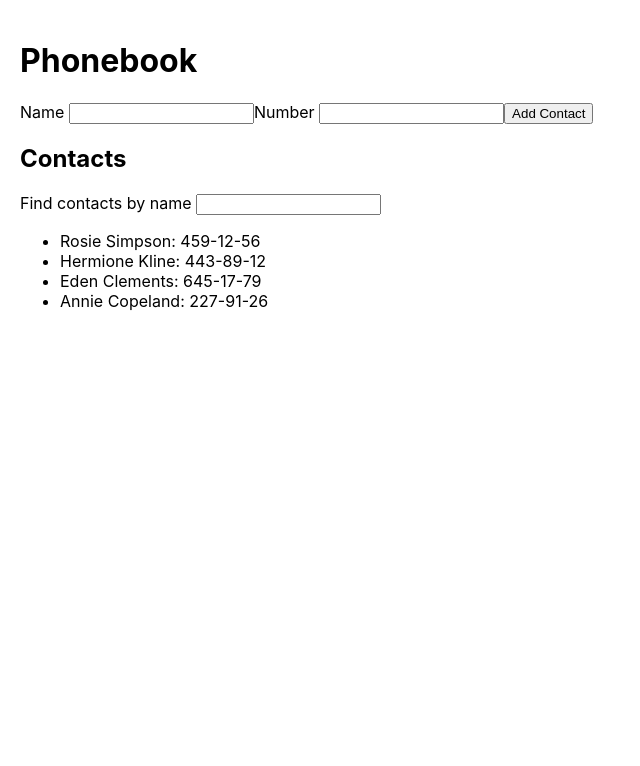
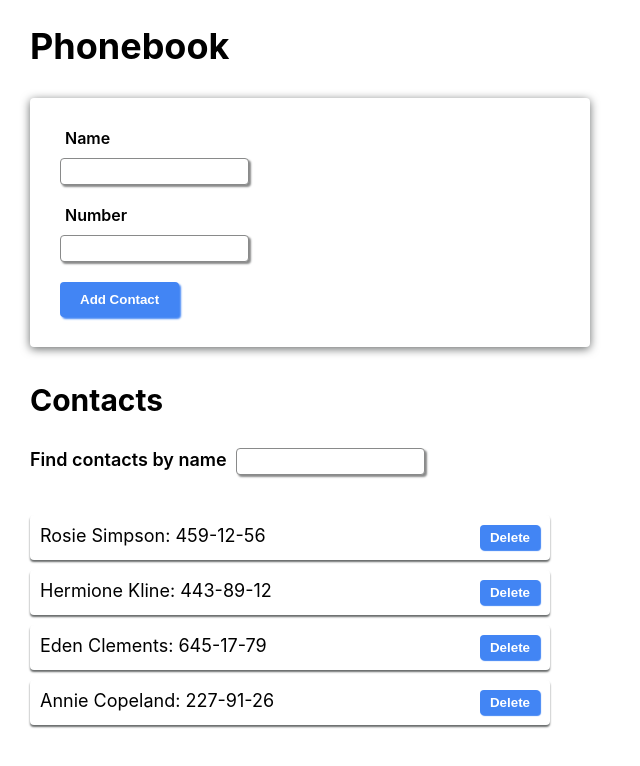
Before and after one commit to YuliiaBoikoGit/goit-react-hw-02-phonebook, a React (Create React App) app: page / in a window 1280 px wide. Shown: the top 766 px of the page, without its empty margins (0-640 px from the left). Built offline with nearby package versions, Linux system fonts and the light colour scheme.

Commit message:
Added styles

```diff
--- a/src/components/App/App.jsx
+++ b/src/components/App/App.jsx
@@ -1,6 +1,6 @@
 import React from "react";
 import { nanoid } from "nanoid";
-import { Container } from "./App.styled";
+import { Container, PageTitle, Title } from "./App.styled";
 import { ContactForm } from "components/Contact Form/ContactForm";
 import { ContactList } from "components/Contact List/ContactList";
 import { Filter } from "components/Filter/Filter";
@@ -17,6 +17,11 @@ export class App extends React.Component {
   };
 
   formSubmitHandler = data => {
+    const existingContact = this.state.contacts.map(contact => contact.name).includes(data.name);
+
+    if (existingContact) {
+      alert(`${data.name} is already in contacts`);
+    } else {
       const contact = {
         name: data.name,
         number: data.number,
@@ -26,6 +31,7 @@ export class App extends React.Component {
       this.setState(prevState => ({
         contacts: [contact, ...prevState.contacts]
       }));
+    };
   };
 
   handleFIlterChange = event => {
@@ -39,18 +45,24 @@ export class App extends React.Component {
     return contacts.filter(contact => contact.name.toLowerCase().includes(normalizedFilter));
   };
 
+  deleteContact = contactID => {
+    this.setState(prevState => ({
+      contacts: prevState.contacts.filter(contact => contact.id !== contactID),
+    }));
+  };
+
   render() {
     const { filter } = this.state;
     const filteredContacts = this.getFilteredContacts();
 
     return (
       <Container>
-        <h1>Phonebook</h1>
+        <PageTitle>Phonebook</PageTitle>
         <ContactForm onSubmit={this.formSubmitHandler} />
 
-        <h2>Contacts</h2>
+        <Title>Contacts</Title>
         <Filter value={filter} onChange={this.handleFIlterChange} />
-        <ContactList contacts={filteredContacts} />
+        <ContactList contacts={filteredContacts} onDeleteContact={this.deleteContact} />
       </Container>
     );
   };
--- a/src/components/App/App.styled.jsx
+++ b/src/components/App/App.styled.jsx
@@ -1,5 +1,17 @@
 import styled from '@emotion/styled';
 
 export const Container = styled.div`
-    padding: 20px;
+    padding: 24px 30px;
 `;
+
+export const PageTitle = styled.h1`
+    margin: 0;
+    margin-bottom: 30px;
+    font-size: 36px;
+`;
+
+export const Title = styled.h2`
+    margin: 0;
+    margin-bottom: 30px;
+    font-size: 30px;
+`;
--- a/src/components/Contact Form/ContactForm.jsx
+++ b/src/components/Contact Form/ContactForm.jsx
@@ -1,6 +1,5 @@
 import React from 'react';
-import { nanoid } from "nanoid";
-// import { Form } from "./ContactForm.styled";
+import { Form, Input, Label, Button } from "./ContactForm.styled";
 
 export class ContactForm extends React.Component {
     state = {
@@ -26,38 +25,33 @@ export class ContactForm extends React.Component {
         this.setState({ name: '', number: '' });
     };
 
-    nameInputId = nanoid();
-    telInputID = nanoid();
-
     render() {
         return (
-            <form onSubmit={this.handleSubmitForm}>
-                <label htmlFor={this.nameInputId}>
-                    Name <input
+            <Form onSubmit={this.handleSubmitForm}>
+                <Label>
+                    Name <Input
                         type="text"
                         name="name"
-                        id={this.nameInputId}
                         pattern="^[a-zA-Zа-яА-Я]+(([' -][a-zA-Zа-яА-Я ])?[a-zA-Zа-яА-Я]*)*$"
                         title="Name may contain only letters, apostrophe, dash and spaces. For example Adrian, Jacob Mercer, Charles de Batz de Castelmore d'Artagnan"
                         required
                         value={this.state.name}
                         onChange={this.handleInputChange}
                     />
-                </label>
-                <label htmlFor={this.telInputID}>
-                    Number <input
+                </Label>
+                <Label>
+                    Number <Input
                         type="tel"
                         name="number"
-                        id={this.telInputID}
                         pattern="\+?\d{1,4}?[-.\s]?\(?\d{1,3}?\)?[-.\s]?\d{1,4}[-.\s]?\d{1,4}[-.\s]?\d{1,9}"
                         title="Phone number must be digits and can contain spaces, dashes, parentheses and can start with +"
                         required
                         value={this.state.number}
                         onChange={this.handleInputChange}
                     />
-                </label>
-                <button type="submit">Add Contact</button>
-            </form>
+                </Label>
+                <Button type="submit">Add Contact</Button>
+            </Form>
         );
     };
 };
--- a/src/components/Contact Form/ContactForm.styled.jsx
+++ b/src/components/Contact Form/ContactForm.styled.jsx
@@ -1,5 +1,37 @@
 import styled from '@emotion/styled';
 
 export const Form = styled.div`
-    padding: 20px;
+    padding: 30px;
+    margin-bottom: 35px;
+    width: 500px;
+    border-radius: 4px;
+    box-shadow: ${props => `0 2px 10px ${props.theme.colors.gray}`};
 `;
+
+export const Input = styled.input`
+    display: block;
+    margin-top: 10px;
+    margin-bottom: 20px;
+    padding: 5px;
+    outline: none;
+    border-radius: 4px;
+    border: ${props => `1px solid ${props.theme.colors.lighGray}`};
+    box-shadow: ${props => `2px 2px 2px ${props.theme.colors.lighGray}`};
+`;
+
+export const Label = styled.label`
+    padding-left: 5px;
+    font-weight: 600;
+`;
+
+export const Button = styled.button`
+    padding: 10px 20px;
+    outline: none;
+    font-weight: 600;
+    border: none;
+    border-radius: 4px;
+    color: ${props => `${props.theme.colors.white}`};
+    background-color: ${props => `${props.theme.colors.accent}`};
+    box-shadow: ${props => `2px 2px 2px ${props.theme.colors.accent}`};
+    cursor: pointer;
+`;
--- a/src/components/Contact List/ContactList.jsx
+++ b/src/components/Contact List/ContactList.jsx
@@ -1,7 +1,9 @@
-// import { List } from "./ContactList.styled";
+import { List, ContactListBtn, Contact } from "./ContactList.styled";
 
-export const ContactList = ({ contacts }) => {
-    return <ul>
-        {contacts.map(contact => <li key={contact.id}>{contact.name}: {contact.number}</li>)}
-    </ul>
+export const ContactList = ({ contacts, onDeleteContact }) => {
+    return <List>
+        {contacts.map(contact => <Contact key={contact.id}>{contact.name}: {contact.number}
+            <ContactListBtn type="button" onClick={() => onDeleteContact(contact.id)}>Delete</ContactListBtn>
+        </Contact>)}
+    </List>
 };
--- a/src/components/Contact List/ContactList.styled.jsx
+++ b/src/components/Contact List/ContactList.styled.jsx
@@ -1,5 +1,31 @@
 import styled from '@emotion/styled';
 
 export const List = styled.ul`
-    list-style: none
+    list-style: none;
+    margin-top: 40px;
+    padding: 0;
 `;
+
+export const ContactListBtn = styled.button`
+    padding: 5px 10px;
+    outline: none;
+    font-weight: 600;
+    border: none;
+    border-radius: 4px;
+    color: ${props => `${props.theme.colors.white}`};
+    background-color: ${props => `${props.theme.colors.accent}`};
+    box-shadow: ${props => `1px 1px 1px ${props.theme.colors.accent}`};
+    cursor: pointer;
+`;
+
+export const Contact = styled.li`
+    margin-bottom: 10px;
+    padding: 10px;
+    width: 500px;
+    display: flex;
+    justify-content: space-between;
+    align-content: center;
+    font-size: 18px;
+    border-radius: 4px;
+    box-shadow: ${props => `0 2px 2px ${props.theme.colors.gray}`};
+`;
--- a/src/components/Filter/Filter.jsx
+++ b/src/components/Filter/Filter.jsx
@@ -1,7 +1,7 @@
-// import { FilterItems } from "./Filter.styled";
+import { FilterLabel, FilterInput } from "./Filter.styled";
 
 export const Filter = ({value, onChange}) => {
-    return <label>
-        Find contacts by name <input type="text" value={value} onChange={onChange} />
-    </label>
+    return <FilterLabel>
+        Find contacts by name <FilterInput type="text" value={value} onChange={onChange} />
+    </FilterLabel>
 };
--- a/src/components/Filter/Filter.styled.jsx
+++ b/src/components/Filter/Filter.styled.jsx
@@ -1,5 +1,15 @@
 import styled from '@emotion/styled';
 
-export const FilterItems = styled.ul`
-    list-style: none
+export const FilterLabel = styled.label`
+    font-weight: 600;
+    font-size: 18px;
 `;
+
+export const FilterInput = styled.input`
+    padding: 5px;
+    margin-left: 5px;
+    outline: none;
+    border-radius: 4px;
+    border: ${props => `1px solid ${props.theme.colors.lighGray}`};
+    box-shadow: ${props => `2px 2px 2px ${props.theme.colors.lighGray}`};
+`;
--- /dev/null
+++ b/src/constants/theme.jsx
@@ -0,0 +1,9 @@
+export const theme = {
+    colors: {
+        black: "#000000",
+        gray: "#686B6B",
+        lighGray: "#898A8A",
+        white: "#FFFFFF",
+        accent: "#4285F4",
+    },
+};
--- a/src/index.js
+++ b/src/index.js
@@ -1,10 +1,14 @@
 import React from 'react';
 import ReactDOM from 'react-dom/client';
+import { ThemeProvider } from '@emotion/react';
 import { App } from 'components/App/App';
+import { theme } from 'constants/theme';
 import './index.css';
 
 ReactDOM.createRoot(document.getElementById('root')).render(
   <React.StrictMode>
-    <App />
+    <ThemeProvider theme={theme}>
+      <App />
+    </ThemeProvider>
   </React.StrictMode>
 );
```
Lines whose indentation alone changed are shown as unchanged.
